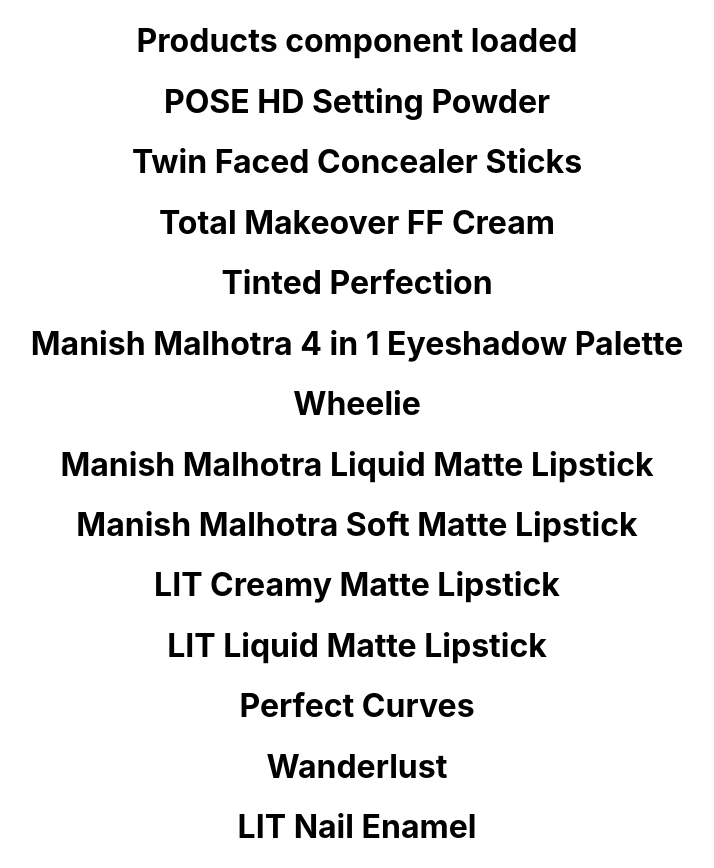
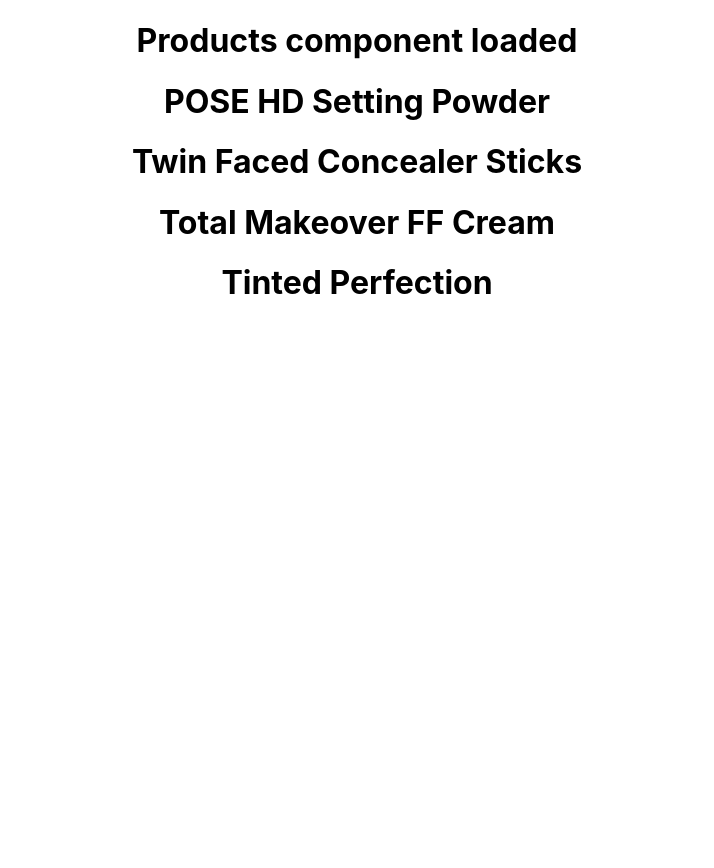
Before and after one commit to sukheja-varun/zimbra-react, a React (Create React App) app: page / in a window 1280 px wide. Shown: the whole page, without its empty margins (283-997 px from the left). After the commit the page ends 800 px from the top, so only its background shows below. Built offline with nearby package versions, Linux system fonts and the light colour scheme; data requests are answered from the project's data file.

Commit message:
fetching all categories and products by categoryId

```diff
--- a/src/pages/Products/Products.js
+++ b/src/pages/Products/Products.js
@@ -3,14 +3,27 @@
 
 class Products extends Component {
   state = {
+    categories: [],
+    selectedCategory: null,
     products: []
   };
 
-  componentDidMount() {
-    axios
-      .get('http://localhost:3000/products')
-      .then(resp => this.setState({ products: resp.data }))
-      .catch(error => console.log('Unable to fetch Products', error));
+  async componentDidMount() {
+    try {
+      let categoryResp = await axios.get('http://localhost:3000/categories');
+      let selectedCategory = categoryResp.data[0];
+      let productsResp = await axios.get(
+        'http://localhost:3000/products?categoryId=' + selectedCategory.id
+      );
+      this.setState({
+        categories: categoryResp.data,
+        selectedCategory,
+        products: productsResp.data
+      });
+      console.log(this.state);
+    } catch (error) {
+      console.log('Error fetching data from server');
+    }
   }
 
   render() {
```
